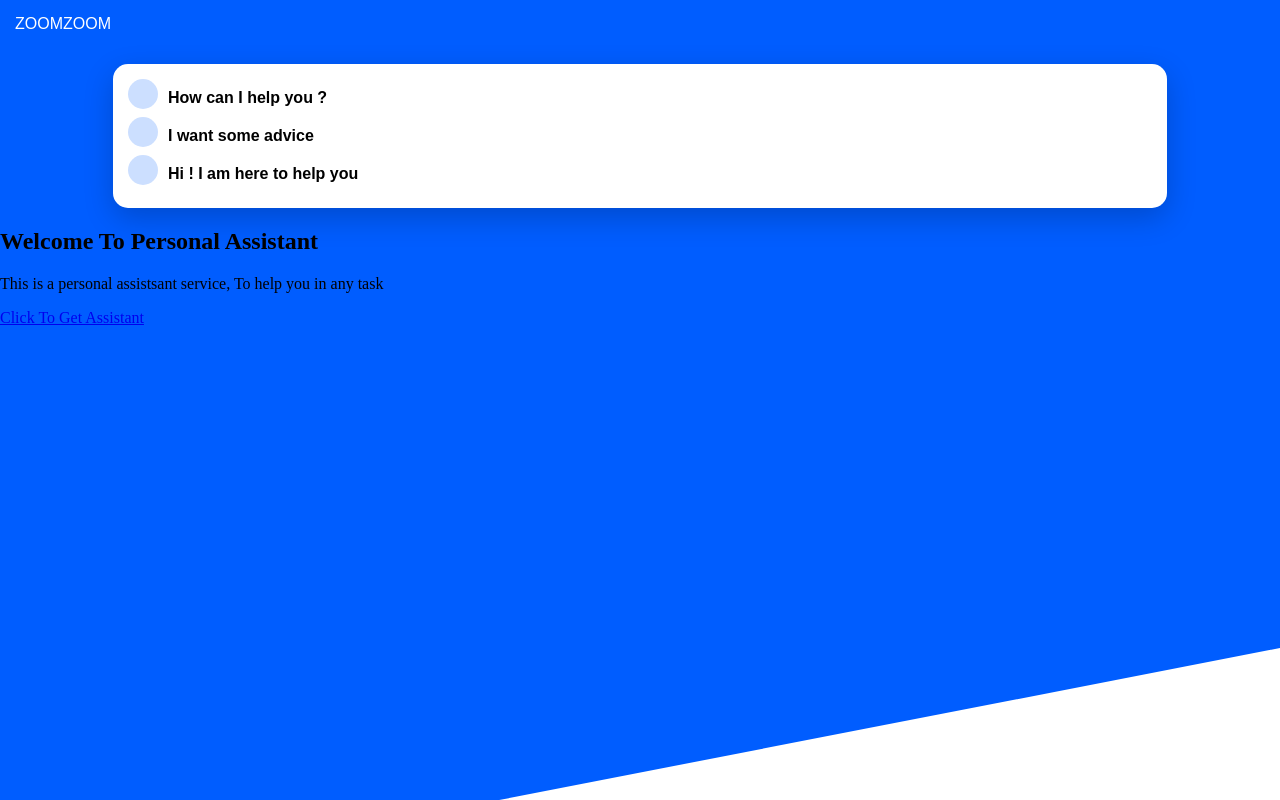
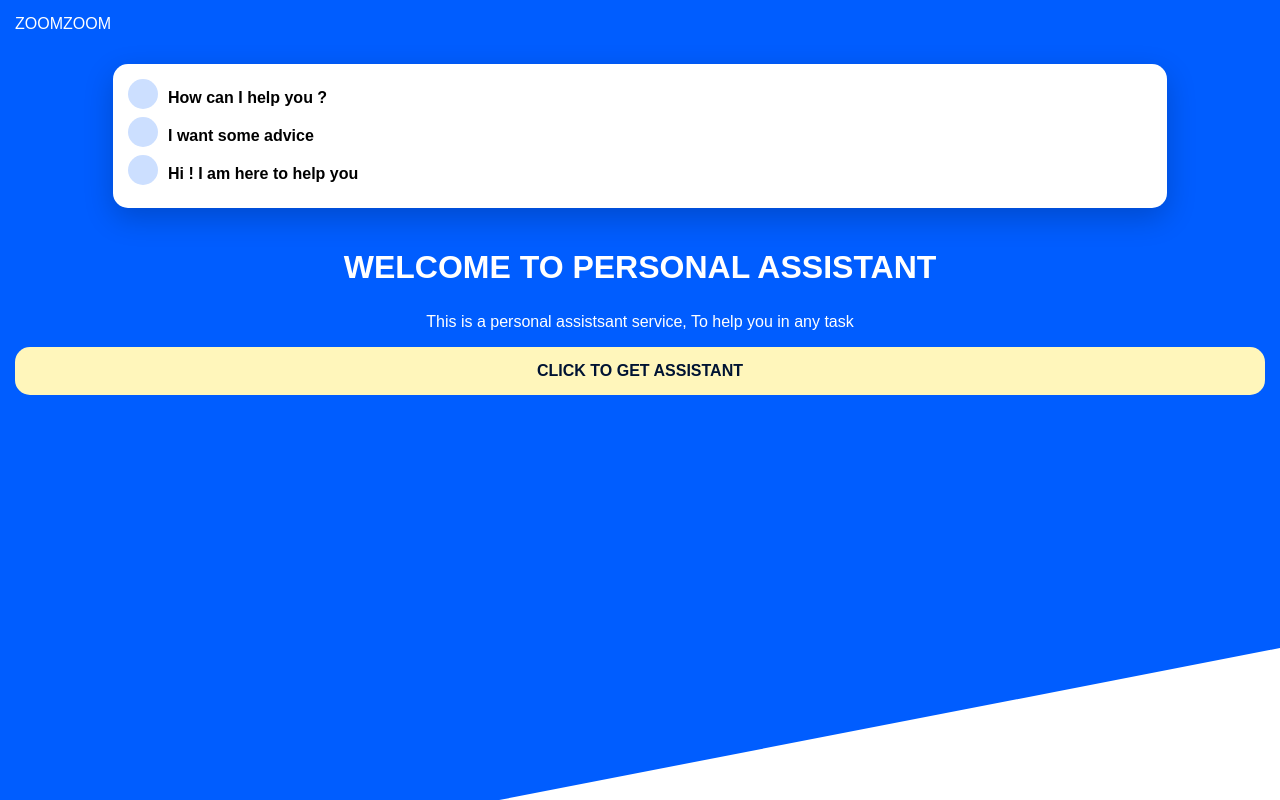
Before and after one commit to Satya190597/web_templates, a plain HTML site: page sass_template_one/index.html in a window 1280 px wide. Drawn offline with Linux system fonts and the light colour scheme.

Commit message:
Worked With Button And Primary Section

```diff
--- a/sass_template_one/css/main.scss
+++ b/sass_template_one/css/main.scss
@@ -1,6 +1,7 @@
 $colors : (
     primary: #005DFf,
     primary-light: lighten(#005DFf,40%),
+    primary-dark: darken(#005DFf,40%),
     accent: #FFF6BB,
     light: #ffffff,
     dark: #000000
@@ -79,4 +80,37 @@ main
             }
         }
     }
+    #primary
+    {
+        color: color(light);
+        padding: $padding;
+        text-align: center;
+        h1
+        {
+            font-size: 2em;
+            margin-top: 10px;
+            text-transform: uppercase;
+            font-family: $font;
+        }
+        p
+        {
+            font-size: 1em;
+            font-family: $font;
+        }
+        a
+        {
+            color: color(primary-dark);
+            border-radius: $border;
+            text-decoration: none;
+            text-transform: uppercase;
+            text-align: center;
+            background-color: color(accent);
+            display: block;
+            text-emphasis: center;
+            margin: 1em auto;
+            padding: $padding;
+            font-family: $font;
+            font-weight: bolder;
+        }
+    }
 }
```
Also changed, not shown: sass_template_one/css/main.css, 1 other file.
